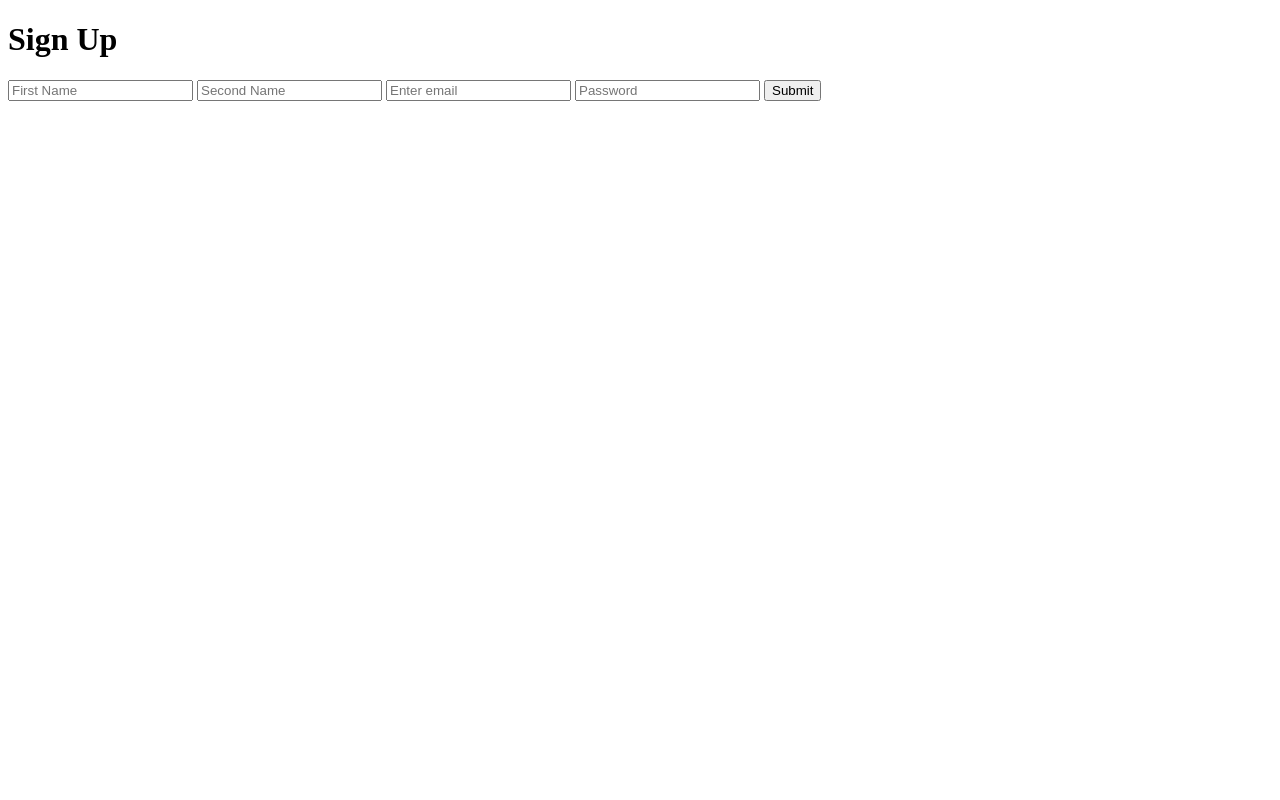
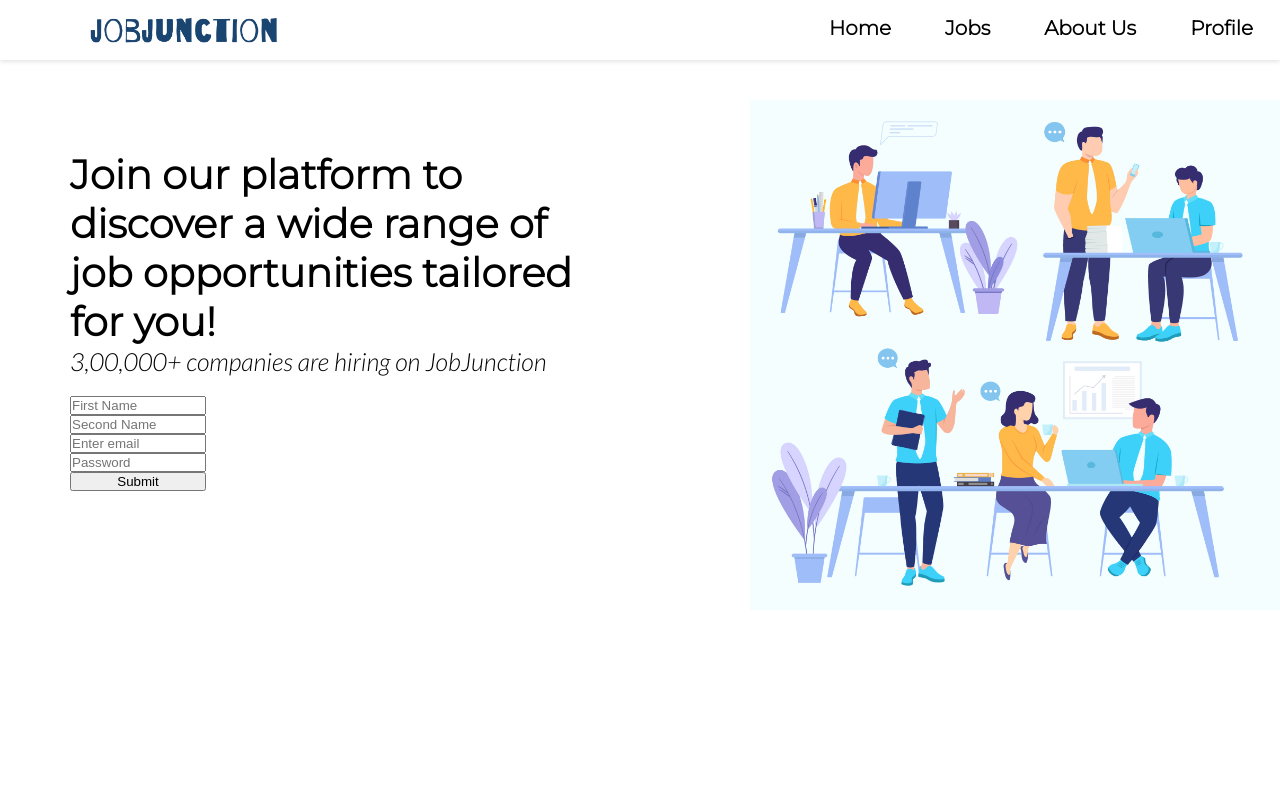
Before and after one commit to arghadeep23/JobNotifier, a Node server app: page /signup in a window 1280 px wide. Run offline with Node 20, Linux system fonts and the light colour scheme; some libraries are stand-ins or nearby versions.

Commit message:
added some css

```diff
--- a/public/signup.css
+++ b/public/signup.css
@@ -0,0 +1,83 @@
+* {
+    margin: 0;
+    padding: 0;
+    box-sizing: border-box;
+}
+
+html,
+body {
+    height: 100%;
+    width: 100%;
+}
+
+#nav {
+    background-color: white;
+    width: 100%;
+    height: 60px;
+    display: flex;
+    justify-content: space-between;
+    align-items: center;
+    padding-left: 85px;
+    box-shadow: 0px 2px 4px rgba(0, 0, 0, 0.1);
+    font-family: 'Montserrat', sans-serif;
+    position : fixed;
+    z-index : 99;
+    /* Apply shadow */
+}
+#logo {
+    height: 100%;
+    padding-top: 16px;
+}
+#logo img {
+    width: 200px;
+    height: 33px;
+}
+
+#nav_links {
+    width: 40%;
+    height : 100%;
+    display: flex;
+    justify-content: space-around;
+    padding-top: 16px;
+}
+
+#nav_links h4 {
+    font-size: 20px;
+}
+#main{
+    display : flex;
+    width : 100%;
+    height : 100%;
+    padding-left : 70px;
+
+}
+#content{
+    width : 80%;
+    height : 100%;
+    padding-top : 150px;
+}
+#graphics{
+    height : 100%;
+    padding-top : 100px;
+}
+#graphics img{
+    width: 530px;
+    height: 510px;
+}
+#heading{
+    font-size : 40px;
+    font-family: 'Montserrat', sans-serif;
+    width : 75%;
+    font-weight : 600;
+}
+#subheading{
+    font-size : 25px;
+    margin-bottom : 20px;
+    font-family: 'Lato', sans-serif;
+}
+form {
+    display : flex;
+    position : relative;
+    width : 20%;
+    flex-direction: column;
+}
--- a/templates/home.hbs
+++ b/templates/home.hbs
@@ -6,11 +6,15 @@
     <meta name="viewport" content="width=device-width, initial-scale=1.0">
     <title>Document</title>
     <link rel="stylesheet" href="home.css">
+    <link rel="stylesheet" href="./style.css">
+    <link rel="preconnect" href="https://fonts.googleapis.com">
+    <link rel="preconnect" href="https://fonts.gstatic.com" crossorigin>
+    <link href="https://fonts.googleapis.com/css2?family=Montserrat&display=swap" rel="stylesheet">
 </head>
 <body>
     <div id="nav">
         <div id="logo">
-            <img src="logo-mod.png" alt="">
+            <img src="jobjunction-high-resolution-logo.png" alt="">
         </div>
         <div id="nav_links">
             <h4>Home</h4>
--- a/templates/signup.hbs
+++ b/templates/signup.hbs
@@ -5,12 +5,34 @@
     <meta http-equiv="X-UA-Compatible" content="IE=edge">
     <meta name="viewport" content="width=device-width, initial-scale=1.0">
     <title>Document</title>
-    <link rel="stylesheet" href="./signup.css">
+    <link rel="stylesheet" href="signup.css">
+    <link rel="stylesheet" href="./style.css">
+    <link rel="preconnect" href="https://fonts.googleapis.com">
+    <link rel="preconnect" href="https://fonts.gstatic.com" crossorigin>
+    <link href="https://fonts.googleapis.com/css2?family=Lato:ital,wght@1,300&family=Montserrat:wght@300&display=swap"
+        rel="stylesheet">
 </head>
 <body>
-
-    <h1>Sign Up</h1>
-
+    <div id="nav">
+        <div id="logo">
+            <img src="jobjunction-high-resolution-logo.png" alt="">
+        </div>
+        <div id="nav_links">
+            <h4>Home</h4>
+            <h4>Jobs</h4>
+            <h4>About Us</h4>
+            <h4>Profile</h4>
+        </div>
+    </div>
+    <div id="main">
+        <div id="content">
+            <div id="heading">
+                Join our platform to discover a wide range of
+                job opportunities tailored for you!
+            </div>
+            <div id="subheading">
+                3,00,000+ companies are hiring on JobJunction
+            </div>
             <form action="/signup" method="post">
 
                 <input type="text" name="first_name" placeholder="First Name">
@@ -20,6 +42,12 @@
                 <input type="submit">
 
             </form>
+        </div>
+        <div id="graphics">
+            <img src="signup-vector.jpg" alt="">
+        </div>
+    </div>
+
 
 </body>
 </html>
```
Also changed, not shown: public/home.css (+28 -1 lines), public/login.css (+44 -0 lines), templates/login.hbs (+16 -2 lines), public/jobjunction-high-resolution-logo.png (added), public/logo-mod.png (deleted), public/logo.png (deleted), public/signup-vector.jpg (added). Lines whose indentation alone changed are shown as unchanged.
